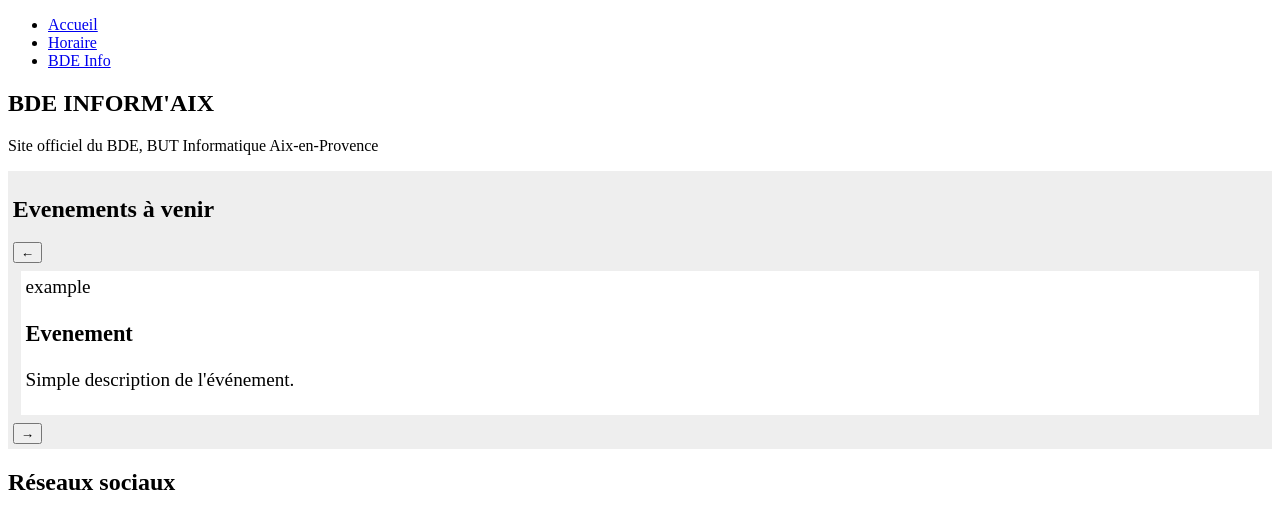
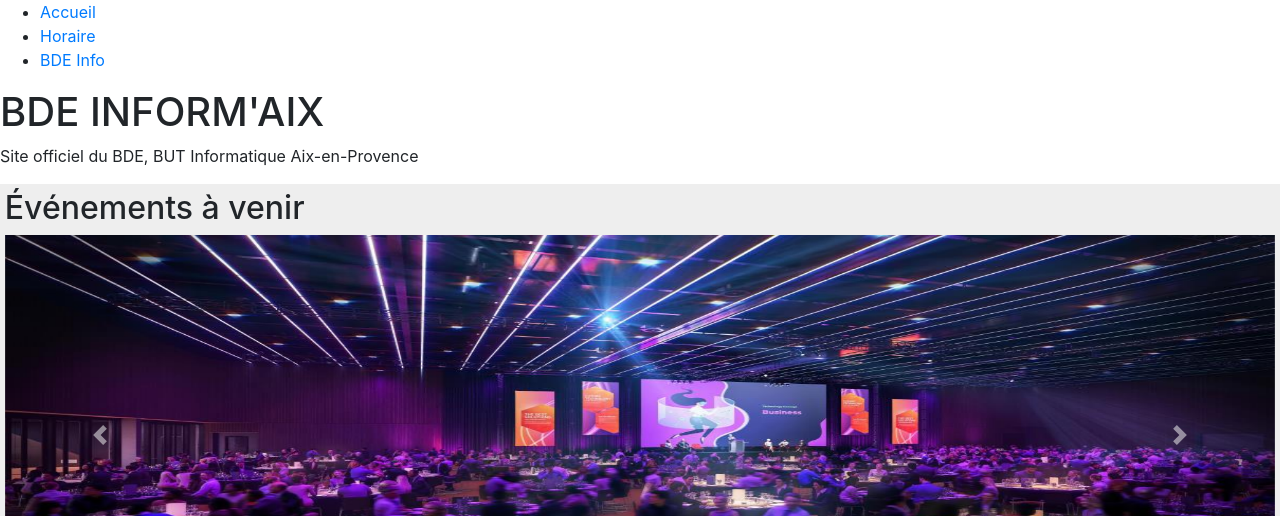
Before and after one commit to nularyNasser/BdeLive, a PHP site: page / in a window 1280 px wide. Shown: the top 516 px of the page. Run offline with PHP 8.4, Linux system fonts and the light colour scheme; grey boxes are pictures that could not be loaded.

Commit message:
ajout du caroussel

```diff
--- a/index.html
+++ b/index.html
@@ -3,8 +3,10 @@
 <head>
     <meta charset="UTF-8">
     <meta name="viewport" content="width=device-width, initial-scale=1.0">
+    <meta name="description" content="Official website of BDE Inform'Aix - Computer Science BDE at Aix-en-Provence. Discover our events, student benefits and social networks.">
     <link rel="stylesheet" href="css/style.css">
-    <title>BdeLive</title>
+    <link rel="stylesheet" href="https://cdn.jsdelivr.net/npm/bootstrap@4.6.2/dist/css/bootstrap.min.css">
+    <title>BDE Inform'Aix - Official Website</title>
 </head>
 <body>
     <header>
@@ -23,43 +25,59 @@
             <p>Site officiel du BDE, BUT Informatique Aix-en-Provence</p>
         </section>
 
-        <section class="events">
-            <h2 id="events-title">Evenements à venir</h2>
-            <div class="carousel">
-                <button class="prev-arrow" type="button">&larr;</button>
-                <!-- Ici on mettra les image des evenement qu'on fera deffiler grace au fleche -->
-                <article class="event-card">
-                    <div class="event-image-placeholder"><span>example</span></div>
-                    <div class="event-info">
-                        <h3>Evenement</h3>
-                        <p>Simple description de l'événement.</p>
+        <section class="events" aria-labelledby="events-title">
+            <h2 id="events-title">Événements à venir</h2>
+            <div id="carouselExampleIndicators" class="carousel slide" data-ride="carousel">
+                <ul class="carousel-indicators">
+                    <li data-target="#carouselExampleIndicators" data-slide-to="0" class="active"></li>
+                    <li data-target="#carouselExampleIndicators" data-slide-to="1"></li>
+                    <li data-target="#carouselExampleIndicators" data-slide-to="2"></li>
+                </ul>
+                <div class="carousel-inner">
+                    <div class="carousel-item active">
+                        <img class="d-block w-100" src="asset/img/event1.png" alt="Premier événement" width="800" height="400" loading="lazy">
                     </div>
-                </article>
-
-                <button class="next-arrow" type="button">&rarr;</button>
+                    <div class="carousel-item">
+                        <img class="d-block w-100" src="asset/img/event2.png" alt="Deuxième événement" width="800" height="400" loading="lazy">
+                    </div>
+                    <div class="carousel-item">
+                        <img class="d-block w-100" src="asset/img/event3.png" alt="Troisième événement" width="800" height="400" loading="lazy">
+                    </div>
+                </div>
+                <a class="carousel-control-prev" href="#carouselExampleIndicators" role="button" data-slide="prev">
+                    <span class="carousel-control-prev-icon" aria-hidden="true"></span>
+                    <span class="sr-only">Précédent</span>
+                </a>
+                <a class="carousel-control-next" href="#carouselExampleIndicators" role="button" data-slide="next">
+                    <span class="carousel-control-next-icon" aria-hidden="true"></span>
+                    <span class="sr-only">Suivant</span>
+                </a>
             </div>
         </section>
 
-        <section class="social-media">
+        <section class="social-media" aria-labelledby="social-title">
             <h2 id="social-title">Réseaux sociaux</h2>
             <ul>
-                <li><a href="#"><img src="icon-instagram.png" alt="Instagram"></a></li>
-                <li><a href="#"><img src="icon-discord.png" alt="Discord"></a></li>
-                <li><a href="#"><img src="icon-tiktok.png" alt="TikTok"></a></li>
+                <li><a href="#" aria-label="Follow us on Instagram"><img src="icon-instagram.png" alt="Instagram" width="32" height="32" loading="lazy"></a></li>
+                <li><a href="#" aria-label="Join our Discord server"><img src="icon-discord.png" alt="Discord" width="32" height="32" loading="lazy"></a></li>
+                <li><a href="#" aria-label="Follow us on TikTok"><img src="icon-tiktok.png" alt="TikTok" width="32" height="32" loading="lazy"></a></li>
             </ul>
         </section>
     </main>
 
     <footer>
-        <nav>
+        <nav aria-label="Footer navigation">
             <ul>
                 <li><a href="privacy-policy.html">Politique de confidentialité</a></li>
                 <li><a href="contact-and-faq.html">Contact et FAQ</a></li>
-                <li><a href="about.html">A propos</a></li>
+                <li><a href="about.html">À propos</a></li>
                 <li><a href="legal-notice.html">Mentions légales</a></li>
             </ul>
         </nav>
         <p>&copy; 2025 BdeLive. Tous droits réservés.</p>
     </footer>
+
+    <script src="https://cdn.jsdelivr.net/npm/jquery@3.6.0/dist/jquery.slim.min.js" defer></script>
+    <script src="https://cdn.jsdelivr.net/npm/bootstrap@4.6.2/dist/js/bootstrap.bundle.min.js" defer></script>
 </body>
 </html>
```
Also changed, not shown: css/style.css (+4 -3 lines), asset/img/event1.png (added), asset/img/event2.png (added), asset/img/event3.png (added).
